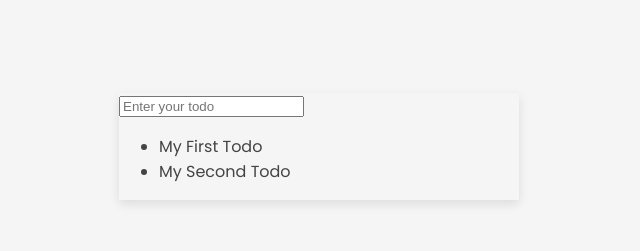
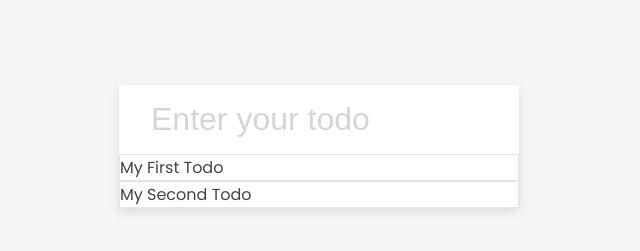
Before and after one commit to Helena2018/todo-list, a plain HTML site: page index.html in a window 1280 px wide. Shown: the part 481-732 px from the top of the page, without its empty margins (321-961 px from the left). Drawn offline with Linux system fonts and the light colour scheme.

Commit message:
form style

```diff
--- a/style.css
+++ b/style.css
@@ -28,3 +28,32 @@ form {
   max-width: 100%;
   width: 400px;
 }
+
+.input {
+  border: none;
+  width: 100%;
+  color: #444;
+  font-size: 2rem;
+  padding: 1rem 2rem;
+  display: block;
+}
+
+.input::placeholder {
+  color: #d5d5d5;
+}
+
+.input:focus {
+  outline: none;
+}
+
+.todos {
+  background-color: #fff;
+  padding: 0;
+  margin: 0;
+  list-style-type: none;
+}
+
+.todos li {
+  border: 1px solid #e5e5e5;
+  cursor: pointer;
+}
```
